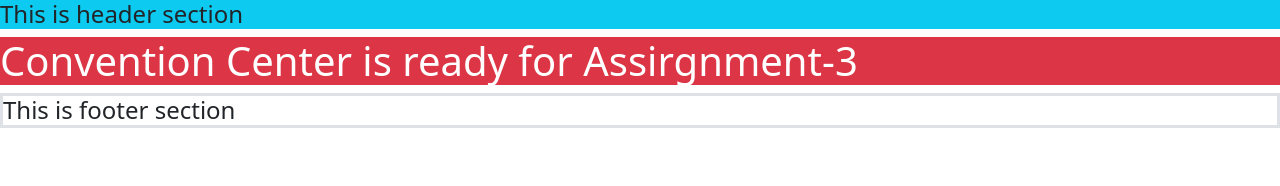
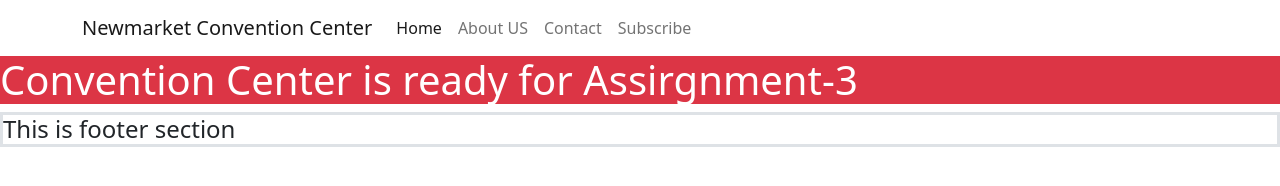
Before and after one commit to Mamun-NSU/convention-center, a plain HTML site: page index.html in a window 1280 px wide. Drawn offline with nearby package versions, Linux system fonts and the light colour scheme.

Commit message:
Navber Section completed

```diff
--- a/index.html
+++ b/index.html
@@ -13,9 +13,32 @@
 
 <body>
     <header>
-        <nav>
-            <h4 class="bg-info">This is header section</h4>
-        </nav>
+        <!-- Nav bar section start -->
+        <section>
+            <nav class="navbar navbar-expand-lg navbar-light">
+                <div class="container">
+                    <a class="navbar-brand" href="#">Newmarket Convention Center</a>
+
+                    <div class="collapse navbar-collapse" id="navbarNav">
+                        <ul class="navbar-nav">
+                            <li class="nav-item">
+                                <a class="nav-link active" aria-current="page" href="#">Home</a>
+                            </li>
+                            <li class="nav-item">
+                                <a class="nav-link" href="#">About US</a>
+                            </li>
+                            <li class="nav-item">
+                                <a class="nav-link" href="#">Contact</a>
+                            </li>
+                            <li class="nav-item">
+                                <a class="nav-link" href="#">Subscribe</a>
+                            </li>
+
+                        </ul>
+                    </div>
+                </div>
+            </nav>
+        </section>
     </header>
     <main>
         <h1 class="bg-danger text-white">Convention Center is ready for Assirgnment-3 </h1>
```
